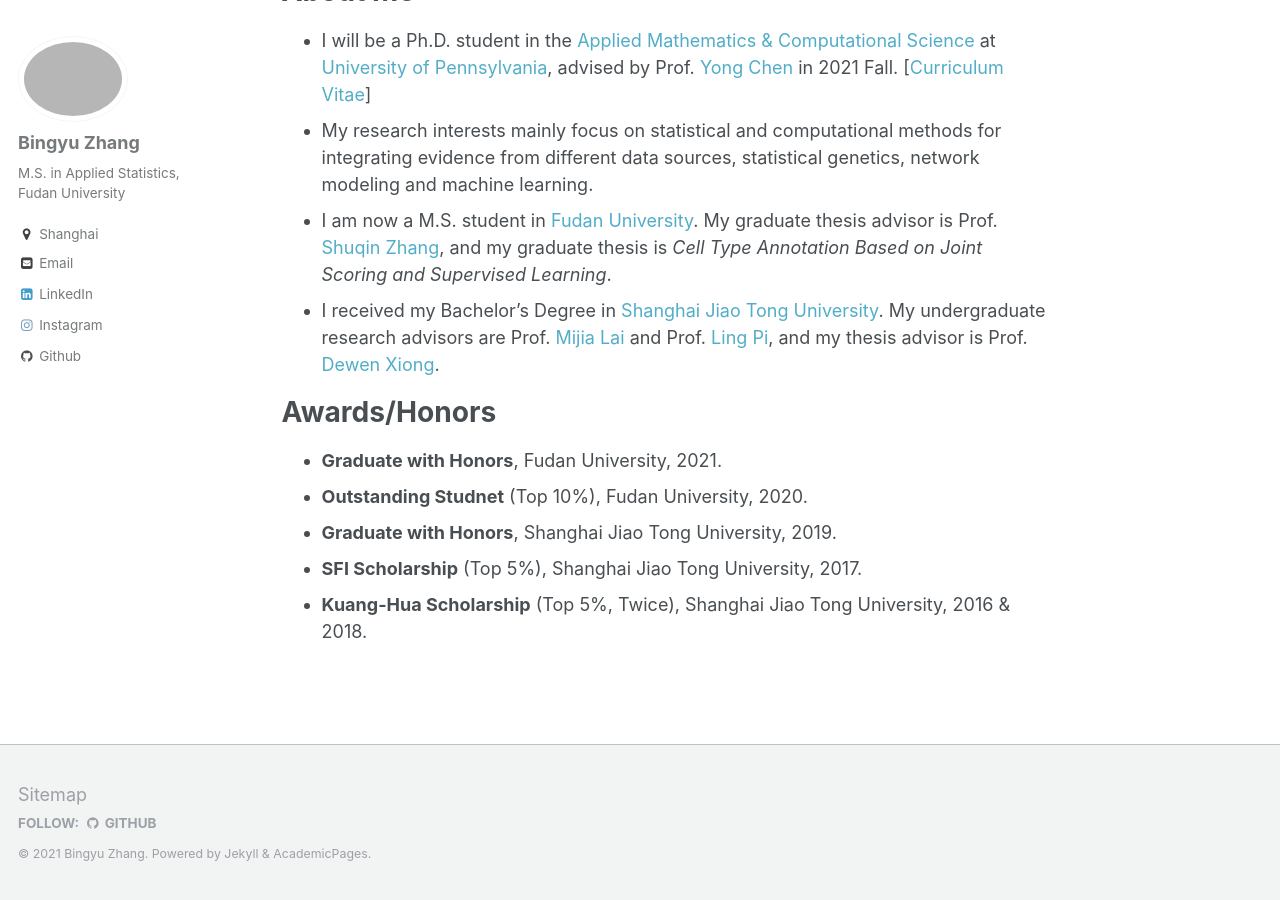
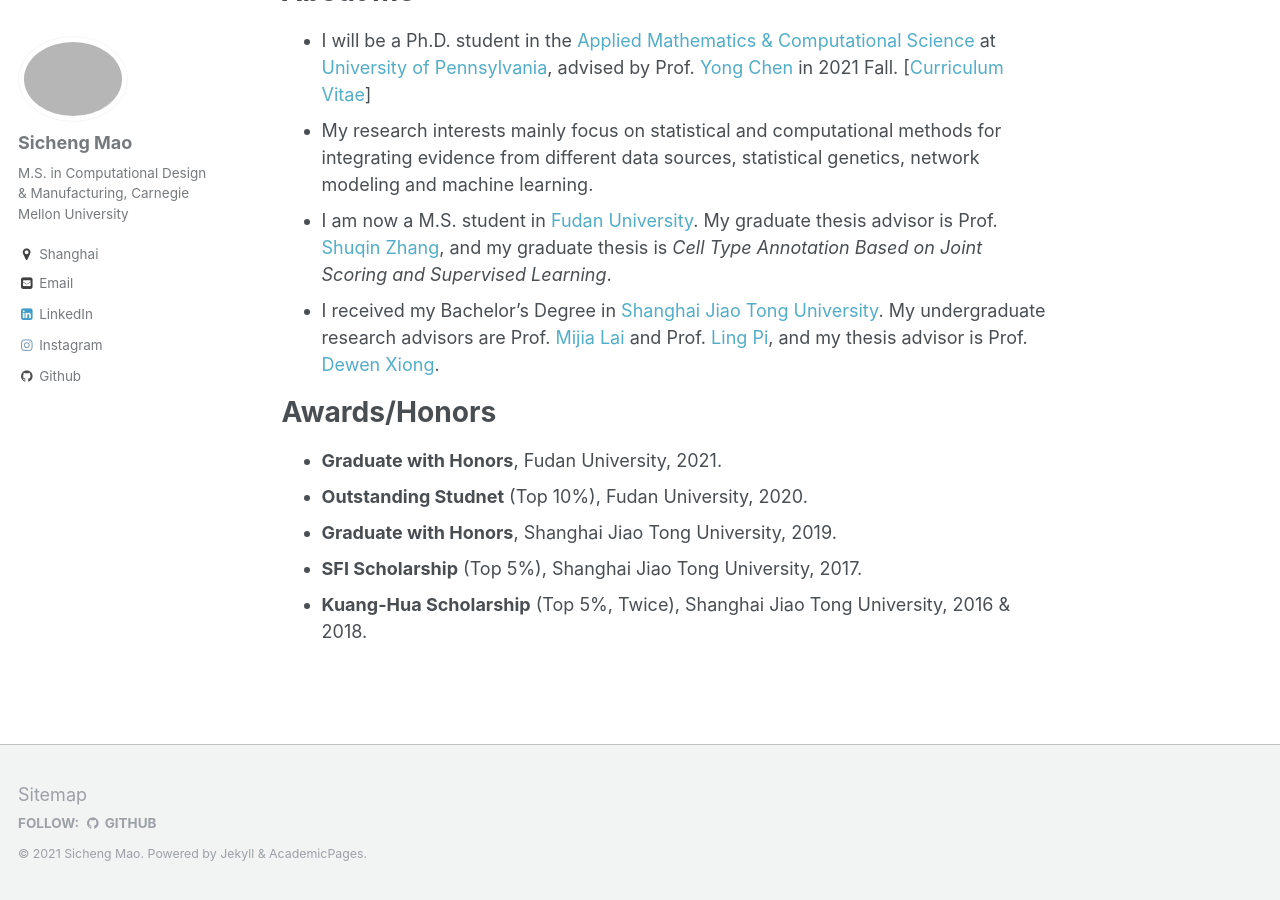
Before and after one commit to maosicheng/maosicheng.github.io, a Jekyll site: the page built from _pages/about.md, in a window 1280 px wide and 900 px high, scrolled down 518 px. Built offline with Jekyll 4.4.1, drawn with Linux system fonts in a browser that asks for light colours.

Commit message:
revise 2

```diff
--- a/_config.yml
+++ b/_config.yml
@@ -9,11 +9,11 @@
 locale                   : "en-US"
 title                    : "Sicheng Mao"
 title_separator          : "-"
-name                     : &name "Bingyu Zhang"
-description              : &description "M.S. in Applied Statistics, Fudan University"
-url                      : https://nbxszby416.github.io # the base hostname & protocol for your site e.g. "https://mmistakes.github.io"
+name                     : &name "Sicheng Mao"
+description              : &description "M.S. in Computational Design & Manufacturing, Carnegie Mellon University"
+url                      : https://maosicheng.github.io # the base hostname & protocol for your site e.g. "https://mmistakes.github.io"
 baseurl                  : "" # the subpath of your site, e.g. "/blog"
-repository               : "nbxszby416/nbxszby416.github.io"
+repository               : "maosicheng/maosicheng.github.io"
 teaser                   :  # filename of teaser fallback teaser image placed in /images/, .e.g. "500x300.png"
 breadcrumbs              : false # true, false (default)
 words_per_minute         : 160
@@ -77,13 +77,13 @@ analytics:
 
 # Site Author
 author:
-  name             : "Bingyu Zhang"
+  name             : "Sicheng Mao"
   avatar           : "bingyu.jpg"
-  bio              : "M.S. in Applied Statistics, Fudan University"
+  bio              : "M.S. in Computational Design & Manufacturing, Carnegie Mellon University"
   location         : "Shanghai"
   employer         :
   googlescholar    :
-  email            : "bingyuz77@gmail.com"
+  email            : "sichengm7@gmail.com"
   uri              :
   bitbucket        :
   codepen          :
@@ -91,12 +91,12 @@ author:
   flickr           :
   facebook         :
   foursquare       :
-  github           : "nbxszby416"
+  github           : "maosicheng"
   google_plus      :
   keybase          :
-  instagram        : "nbxszby416"
+  instagram        : "maosicheng"
   lastfm           :
-  linkedin         : "bingyuzhang"
+  linkedin         : "maosicheng"
   orcid            :
   pinterest        :
   soundcloud       :
```
